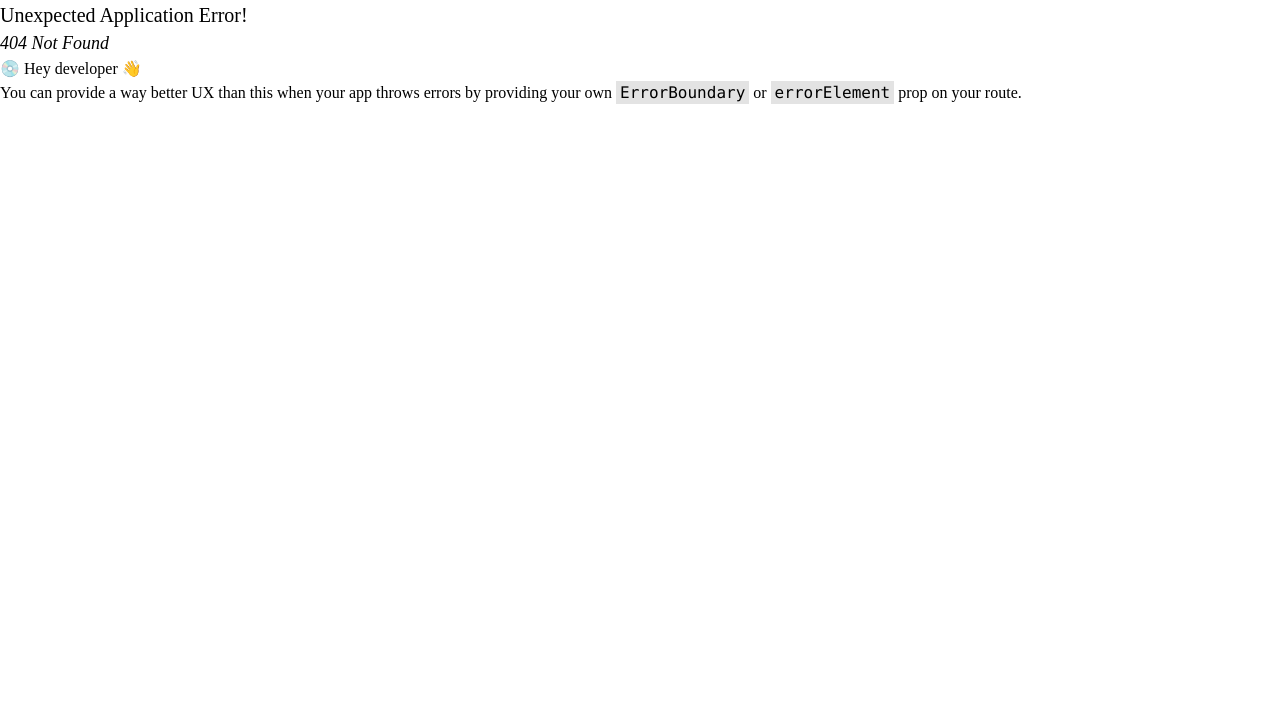
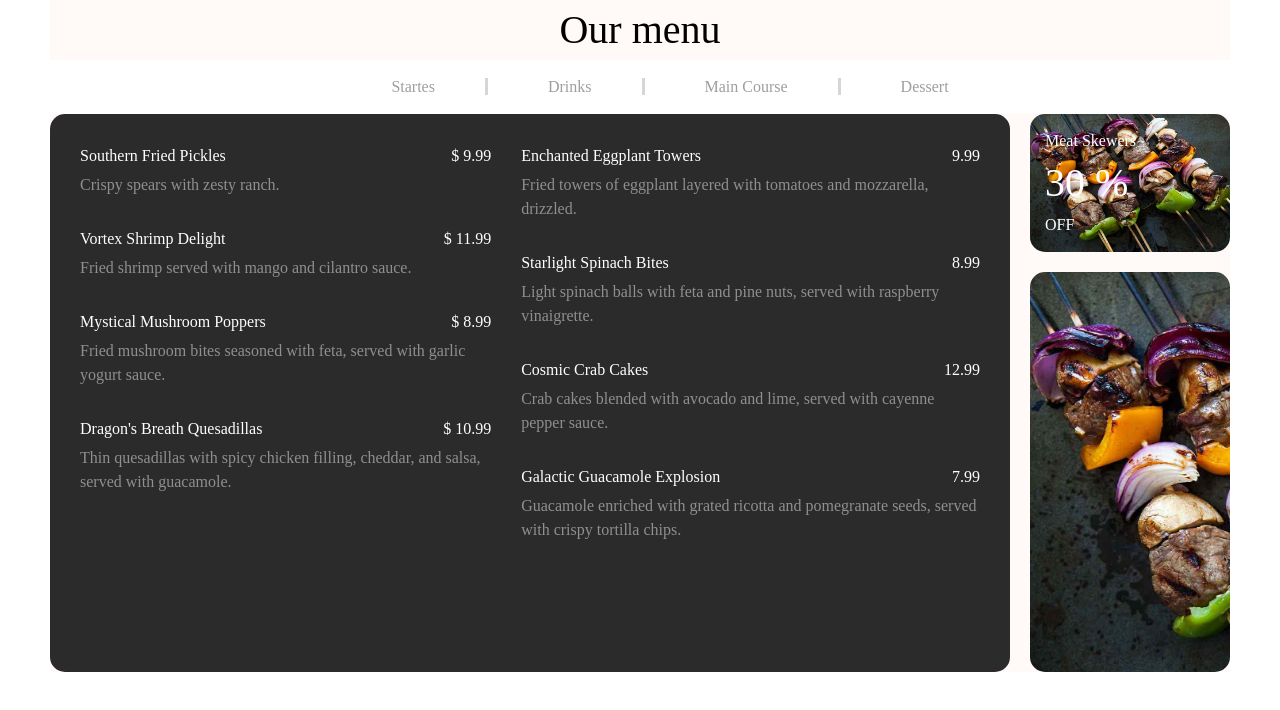
Before and after one commit to SulimanVu/restaurant-front, a React (Vite) app: page /menu in a window 1280 px wide. Before the commit this address had no page. Shown: the top 710 px of the page. Built offline with nearby package versions, Linux system fonts and the light colour scheme.

Commit message:
feat: menu

```diff
--- a/src/App.tsx
+++ b/src/App.tsx
@@ -1,11 +1,16 @@
 import { RouterProvider, createBrowserRouter } from "react-router-dom";
 import Main from "./pages/main/Main";
+import Menu from "./components/Menu/Menu";
 
 function App() {
   const routes = createBrowserRouter([
     {
       path: "/",
       element: <Main />,
+    },
+    {
+      path: "/menu",
+      element: <Menu />,
     },
     // {
     //   path: "/authorization",
--- /dev/null
+++ b/src/components/Menu/Menu.tsx
@@ -0,0 +1,95 @@
+import styles from './menu.module.scss'
+const menuItems = [
+    {
+        name: "Southern Fried Pickles",
+        price: 9.99,
+        description: "Crispy spears with zesty ranch."
+    },
+    {
+        name: "Vortex Shrimp Delight",
+        price: 11.99,
+        description: "Fried shrimp served with mango and cilantro sauce."
+    },
+    {
+        name: "Mystical Mushroom Poppers",
+        price: 8.99,
+        description: "Fried mushroom bites seasoned with feta, served with garlic yogurt sauce."
+    },
+    {
+        name: "Dragon's Breath Quesadillas",
+        price: 10.99,
+        description: "Thin quesadillas with spicy chicken filling, cheddar, and salsa, served with guacamole."
+    },
+    {
+        name: "Enchanted Eggplant Towers",
+        price: 9.99,
+        description: "Fried towers of eggplant layered with tomatoes and mozzarella, drizzled."
+    },
+    {
+        name: "Starlight Spinach Bites",
+        price: 8.99,
+        description: "Light spinach balls with feta and pine nuts, served with raspberry vinaigrette."
+    },
+    {
+        name: "Cosmic Crab Cakes",
+        price: 12.99,
+        description: "Crab cakes blended with avocado and lime, served with cayenne pepper sauce."
+    },
+    {
+        name: "Galactic Guacamole Explosion",
+        price: 7.99,
+        description: "Guacamole enriched with grated ricotta and pomegranate seeds, served with crispy tortilla chips."
+    },
+
+];
+const starters = menuItems.slice(0, 4);
+const mainCourses = menuItems.slice(4);
+const Menu = () => {
+    return (
+        <div className={styles.menu}>
+            <h1 className={styles.our_menu}>Our menu</h1>
+            <nav className={styles.nav}>
+                <ul className={styles.list}>
+                    <li><a className={styles.border} href="#">Startes</a></li>
+                    <li><a className={styles.border} href="#">Drinks</a></li>
+                    <li><a className={styles.border} href="#">Main Course</a></li>
+                    <li><a href="#">Dessert</a></li>
+                </ul>
+            </nav>
+            <div className={styles.menu_content}>
+                <div className={styles.menu_left}>
+                    <div>
+                        {starters.map(item => {
+                            return <div className={styles.menu_info}>
+                                <div className={styles.menu_info_inner}><div>{item.name}</div> <div>$ {item.price}</div></div>
+                                <div className={styles.menu_span}>{item.description}</div>
+                            </div>
+                        })}
+                    </div>
+                    <div>
+                        {mainCourses.map(item => {
+                            return <div className={styles.menu_info}>
+                                <div className={styles.menu_info_inner}><div>{item.name}</div> <div>{item.price}</div></div>
+                                <div className={styles.menu_span}>{item.description}</div>
+                            </div>
+                        })}
+                    </div>
+                </div>
+
+                <div className={styles.right}>
+                    <div className={styles.menu_right_top}>
+                        <div className={styles.menu_right_top_text}>
+                            <div>Meat Skewers</div>
+                            <div className={styles.percent}>30 %</div>
+                            <div>OFF</div>
+                        </div>
+                    </div>
+                    <div className={styles.menu_right_bottom}></div>
+                </div>
+
+            </div>
+        </div>
+    )
+}
+
+export default Menu
--- /dev/null
+++ b/src/components/Menu/menu.module.scss
@@ -0,0 +1,107 @@
+body,
+html {
+  height: 100%;
+  margin: 0;
+}
+
+.menu {
+  margin: 0 50px;
+  background: #fffaf7ff;
+
+  .our_menu {
+    font-size: 40px;
+    color: 000000ff;
+  }
+  .menu_content {
+    display: flex;
+    justify-content: space-between;
+
+    .menu_left {
+      display: flex;
+      // height: 55%;
+      background-color: #2b2b2bff;
+      padding: 15px;
+      margin-right: 20px;
+      border-radius: 15px;
+      .menu_info {
+        padding: 15px;
+        color: white;
+
+        .menu_info_inner {
+          display: flex;
+          justify-content: space-between;
+          margin-bottom: 5px;
+        }
+        .menu_span {
+          color: #8f8f8fff;
+        }
+      }
+    }
+  }
+  h1 {
+    text-align: center;
+  }
+  .nav {
+    .list {
+      display: flex;
+      justify-content: center;
+      background-color: white;
+      background-color: 10px;
+      .border {
+        border-inline-end: solid #d6d6d6ff;
+        writing-mode: horizontal-tb;
+        padding-right: 50px;
+      }
+    }
+    .list li {
+      padding: 15px 0 15px 60px;
+      list-style-type: none;
+      cursor: pointer;
+    }
+    .list li {
+      list-style-type: none;
+      cursor: pointer;
+    }
+    .list a {
+      text-decoration: none;
+      color: #9e9e9eff;
+    }
+    .list a:hover {
+      color: orange;
+    }
+  }
+  .right {
+    height: 55%;
+    .menu_right_top {
+      width: 200px;
+      height: 25%;
+      background-image: url("../../assets/meat.jpeg");
+      background-repeat: no-repeat;
+      background-size: cover;
+      border-radius: 15px;
+      margin-bottom: 20px;
+
+      .menu_right_top_text {
+        color: white;
+        padding: 15px;
+
+        .percent {
+          font-size: 40px;
+        }
+      }
+    }
+    .menu_right_bottom {
+      width: 200px;
+      height: 50vh;
+      border-radius: 15px;
+      background-repeat: no-repeat;
+      background-size: cover;
+      background-image: url("../../assets/meat.jpeg");
+    }
+  }
+}
+
+// li:not(:last-child) a:after {
+//     content: "~";
+//     display: inline-block;
+//   }
```
Also changed, not shown: src/assets/meat.jpeg (added).
